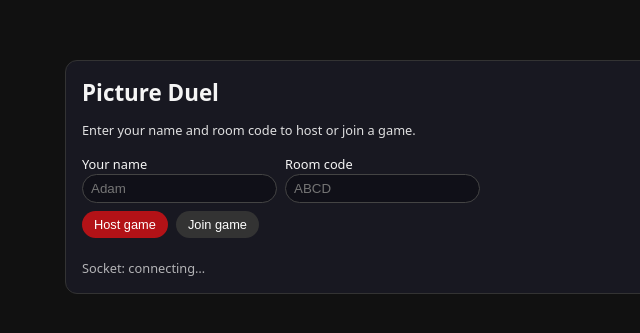
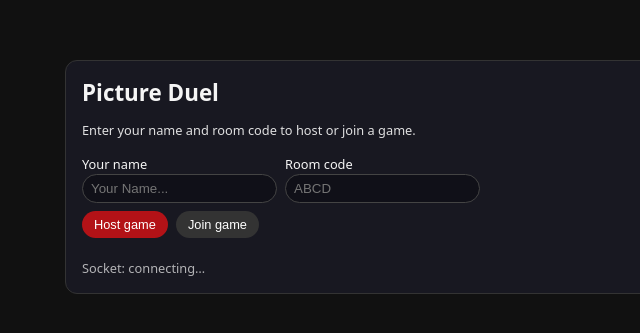
Before and after one commit to AdamKeylock/Picture-Duel, a website: page public/index.html in a window 1280 px wide. Shown: the part 223-556 px from the top of the page, 0-640 px from the left. Drawn offline with nearby package versions, Linux system fonts and the light colour scheme; no server answers.

Commit message:
index.html

```diff
--- a/public/index.html
+++ b/public/index.html
@@ -161,7 +161,7 @@
       <div class="row">
         <div>
           <label>Your name</label><br />
-          <input id="nameInput" type="text" maxlength="20" placeholder="Adam" />
+          <input id="nameInput" type="text" maxlength="20" placeholder="Your Name..." />
         </div>
         <div>
           <label>Room code</label><br />
```
